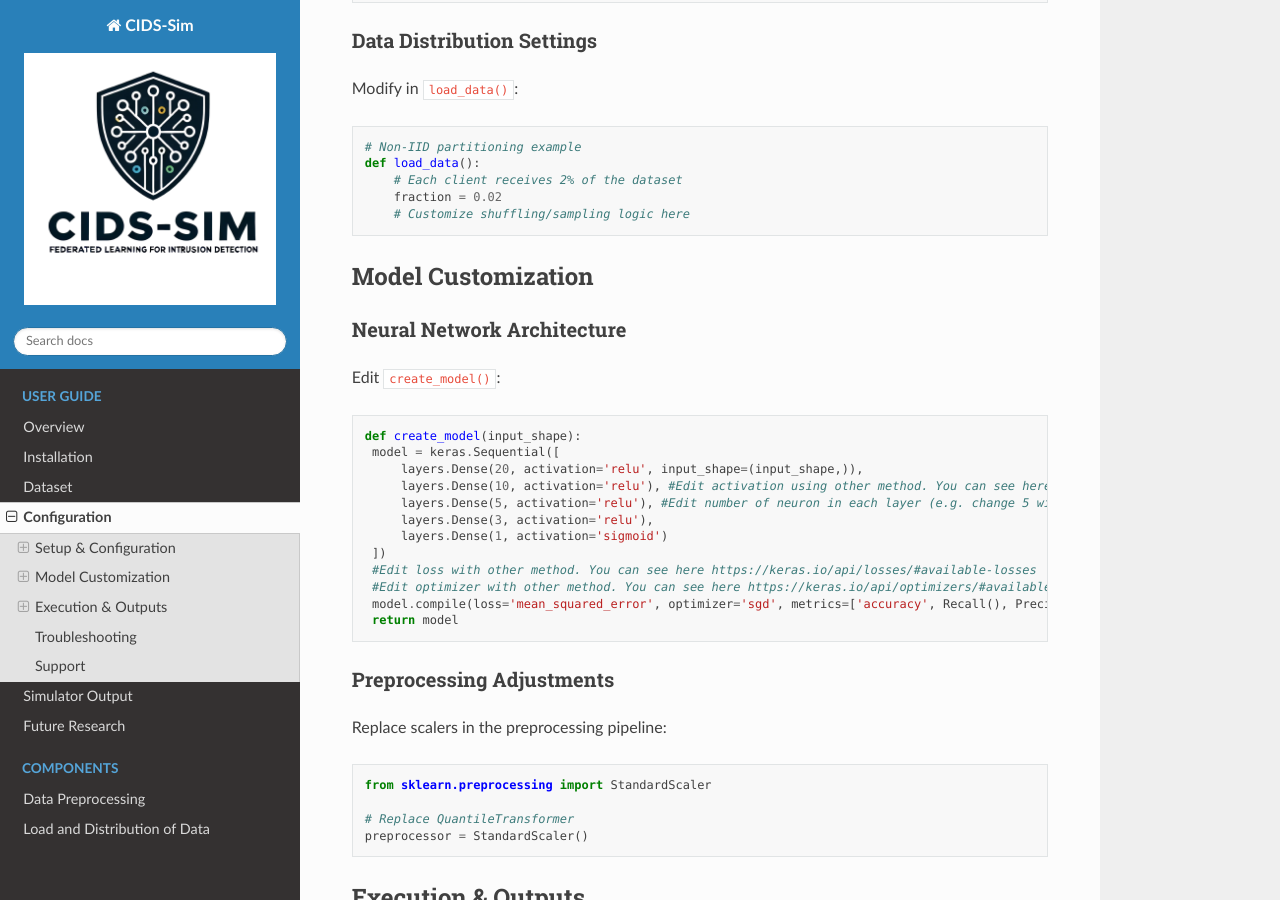
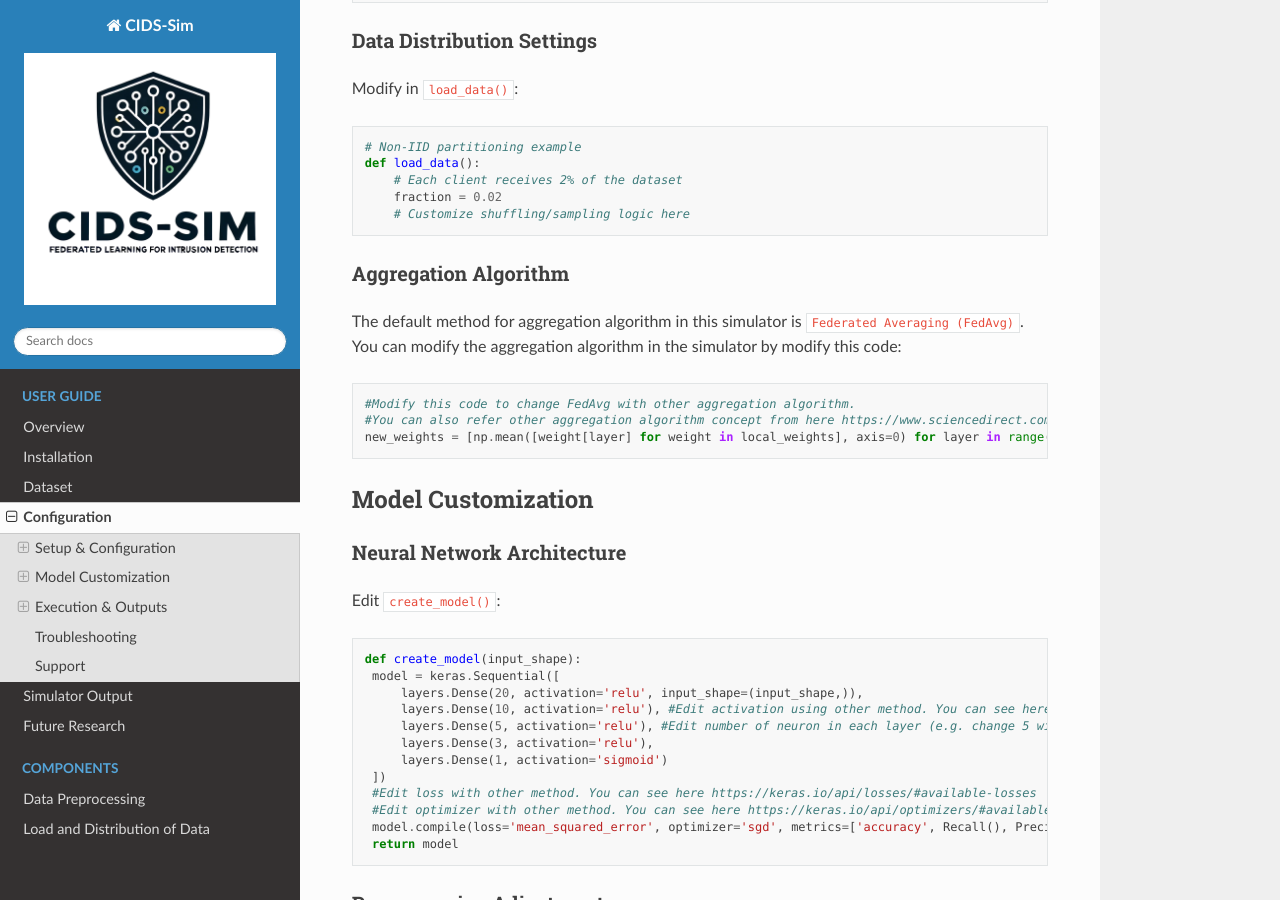
Before and after one commit to aulwardana/cids-sim-doc, a Sphinx documentation site: the page built from docs/source/tutor/configuration.rst, in a window 1280 px wide and 900 px high, scrolled down 1175 px. Built offline with Sphinx 7.4.7 and the Read the Docs theme 3.1.0, drawn with Linux system fonts in a browser that asks for light colours; pages that are not in the unit, such as notebooks, are missing from menus.

Commit message:
add aggregation algorithm modif in config

```diff
--- a/docs/source/tutor/configuration.rst
+++ b/docs/source/tutor/configuration.rst
@@ -67,6 +67,17 @@ Modify in ``load_data()``:
        # Each client receives 2% of the dataset
        fraction = 0.02
        # Customize shuffling/sampling logic here
+
+Aggregation Algorithm
+~~~~~~~~~~~~~~~~~~~~~~~~~~
+
+The default method for aggregation algorithm in this simulator is ``Federated Averaging (FedAvg)``. You can modify the aggregation algorithm in the simulator by modify this code:
+
+.. code-block:: python
+
+   #Modify this code to change FedAvg with other aggregation algorithm.
+   #You can also refer other aggregation algorithm concept from here https://www.sciencedirect.com/science/article/pii/S0167739X23003333
+   new_weights = [np.mean([weight[layer] for weight in local_weights], axis=0) for layer in range(len(global_weights))]
 
 Model Customization
 -------------------
```
